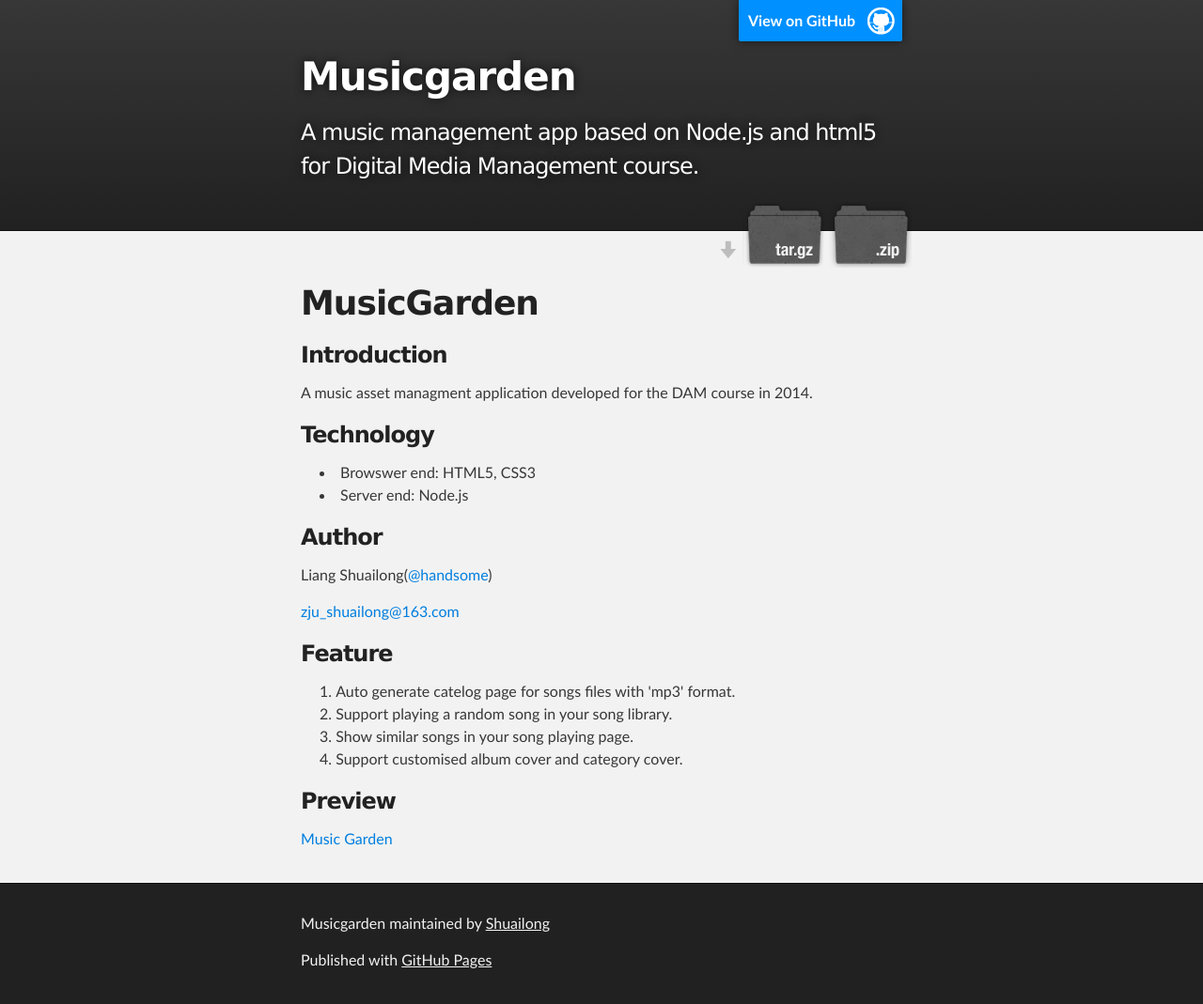
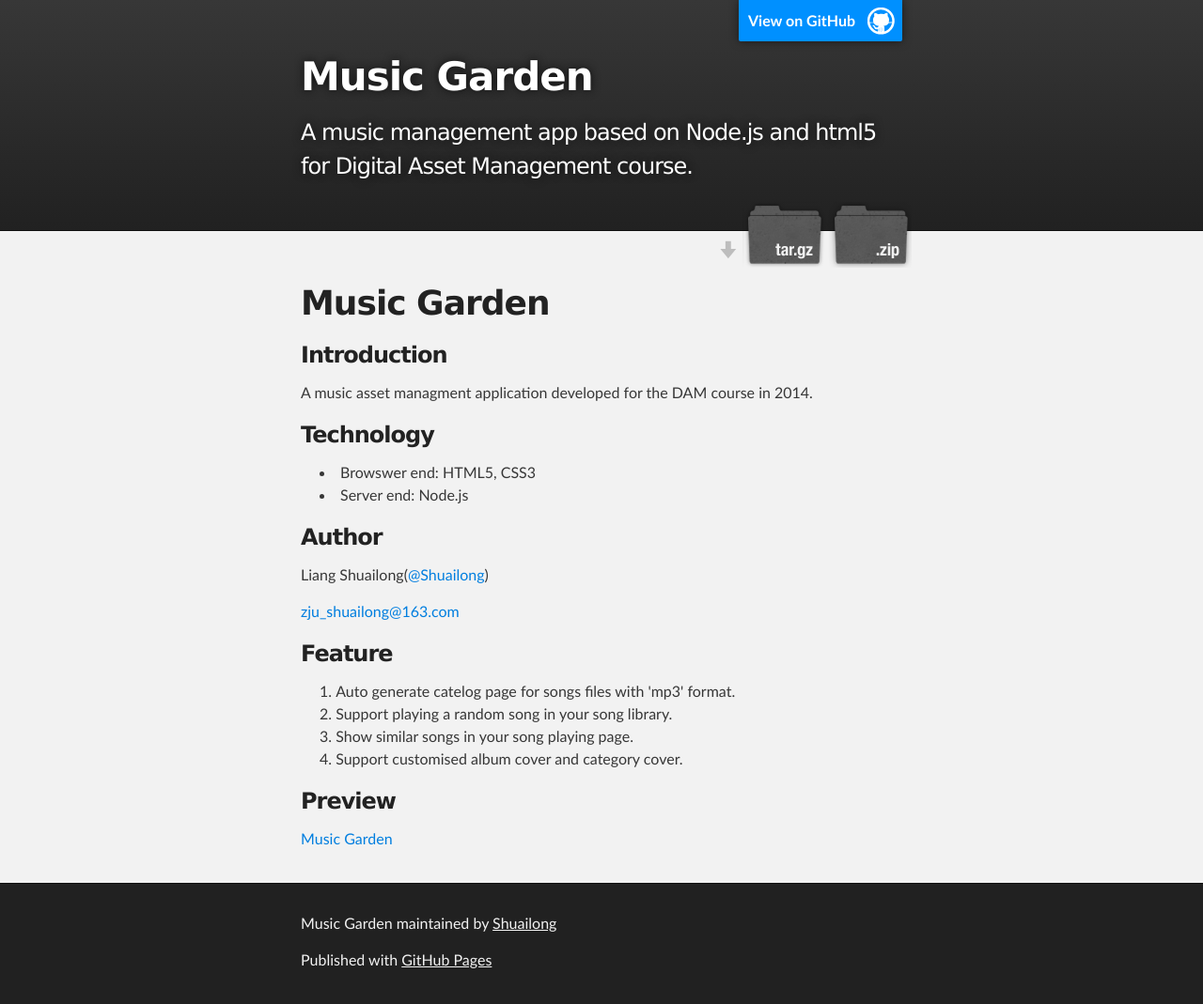
Before and after one commit to Shuailong/MusicGarden, a plain HTML site: page index.html in a window 1280 px wide. Shown: the whole page at 94% size. Drawn offline with Linux system fonts and the light colour scheme.

```diff
--- a/index.html
+++ b/index.html
@@ -4,11 +4,11 @@
   <head>
     <meta charset='utf-8'>
     <meta http-equiv="X-UA-Compatible" content="chrome=1">
-    <meta name="description" content="Musicgarden : A music management app based on Node.js and html5 for Digital Media Management course.">
+    <meta name="description" content="Music Garden : A music management app based on Node.js and html5 for Digital Asset Management course.">
 
     <link rel="stylesheet" type="text/css" media="screen" href="stylesheets/stylesheet.css">
 
-    <title>Musicgarden</title>
+    <title>Music Garden</title>
   </head>
 
   <body>
@@ -18,8 +18,8 @@
         <header class="inner">
           <a id="forkme_banner" href="https://github.com/Shuailong/MusicGarden">View on GitHub</a>
 
-          <h1 id="project_title">Musicgarden</h1>
-          <h2 id="project_tagline">A music management app based on Node.js and html5 for Digital Media Management course.</h2>
+          <h1 id="project_title">Music Garden</h1>
+          <h2 id="project_tagline">A music management app based on Node.js and html5 for Digital Asset Management course.</h2>
 
             <section id="downloads">
               <a class="zip_download_link" href="https://github.com/Shuailong/MusicGarden/zipball/master">Download this project as a .zip file</a>
@@ -32,7 +32,7 @@
     <div id="main_content_wrap" class="outer">
       <section id="main_content" class="inner">
         <h1>
-<a name="musicgarden" class="anchor" href="#musicgarden"><span class="octicon octicon-link"></span></a>MusicGarden</h1>
+<a name="music-garden" class="anchor" href="#music-garden"><span class="octicon octicon-link"></span></a>Music Garden</h1>
 
 <h3>
 <a name="introduction" class="anchor" href="#introduction"><span class="octicon octicon-link"></span></a>Introduction</h3>
@@ -48,7 +48,7 @@
 </ul><h3>
 <a name="author" class="anchor" href="#author"><span class="octicon octicon-link"></span></a>Author</h3>
 
-<p>Liang Shuailong(<a href="https://github.com/handsome" class="user-mention">@handsome</a>)</p>
+<p>Liang Shuailong(<a href="https://github.com/Shuailong" class="user-mention">@Shuailong</a>)</p>
 
 <p><a href="mailto:zju_shuailong@163.com">zju_shuailong@163.com</a></p>
 
@@ -70,7 +70,7 @@
     <!-- FOOTER  -->
     <div id="footer_wrap" class="outer">
       <footer class="inner">
-        <p class="copyright">Musicgarden maintained by <a href="https://github.com/Shuailong">Shuailong</a></p>
+        <p class="copyright">Music Garden maintained by <a href="https://github.com/Shuailong">Shuailong</a></p>
         <p>Published with <a href="http://pages.github.com">GitHub Pages</a></p>
       </footer>
     </div>
--- a/params.json
+++ b/params.json
@@ -1 +1 @@
-{"name":"Musicgarden","tagline":"A music management app based on Node.js and html5 for Digital Media Management course.","body":"#MusicGarden\r\n\r\n###Introduction\r\nA music asset managment application developed for the DAM course in 2014.\r\n\r\n###Technology\r\n- Browswer end: HTML5, CSS3\r\n- Server end: Node.js\r\n\r\n###Author\r\nLiang Shuailong(@handsome)\r\n\r\nzju_shuailong@163.com\r\n\r\n###Feature\r\n1. Auto generate catelog page for songs files with 'mp3' format.\r\n2. Support playing a random song in your song library.\r\n3. Show similar songs in your song playing page.\r\n4. Support customised album cover and category cover.\r\n\r\n###Preview\r\n[Music Garden](http://musicgarden.coding.io/ \"Music Garden\")\r\n","google":"music","note":"Don't delete this file! It's used internally to help with page regeneration."}
+{"name":"Music Garden","tagline":"A music management app based on Node.js and html5 for Digital Asset Management course.","body":"#Music Garden\r\n\r\n###Introduction\r\nA music asset managment application developed for the DAM course in 2014.\r\n\r\n###Technology\r\n- Browswer end: HTML5, CSS3\r\n- Server end: Node.js\r\n\r\n###Author\r\nLiang Shuailong(@Shuailong)\r\n\r\nzju_shuailong@163.com\r\n\r\n###Feature\r\n1. Auto generate catelog page for songs files with 'mp3' format.\r\n2. Support playing a random song in your song library.\r\n3. Show similar songs in your song playing page.\r\n4. Support customised album cover and category cover.\r\n\r\n###Preview\r\n[Music Garden](http://musicgarden.coding.io/ \"Music Garden\")\r\n","google":"music","note":"Don't delete this file! It's used internally to help with page regeneration."}
```
